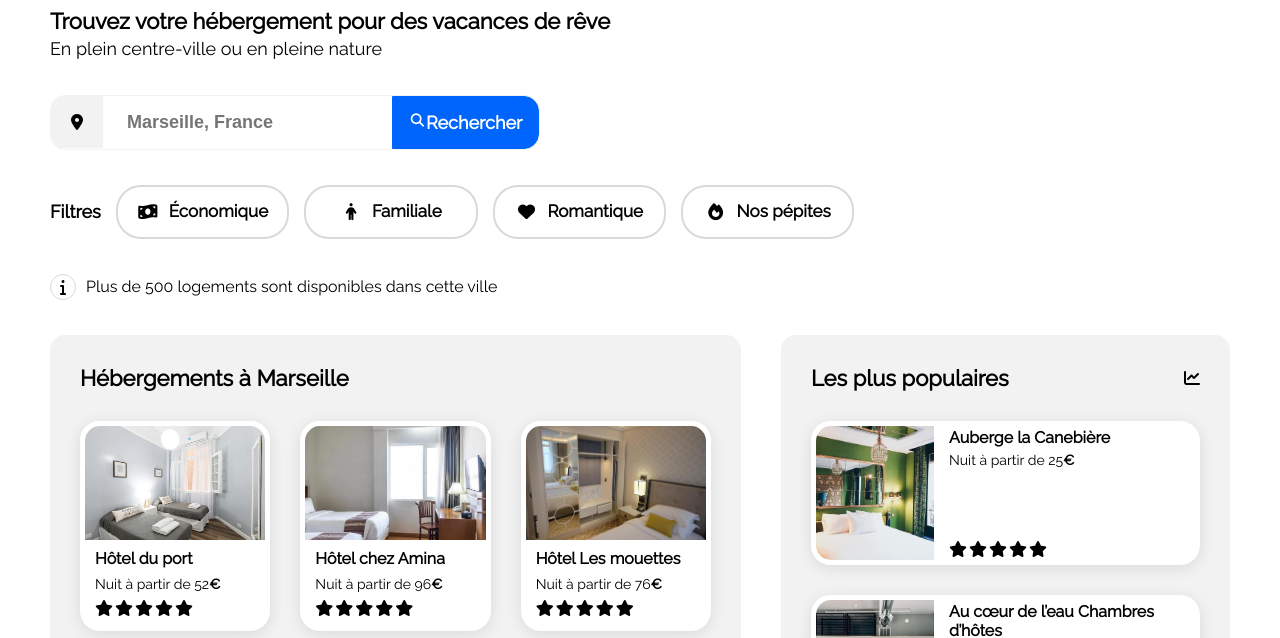
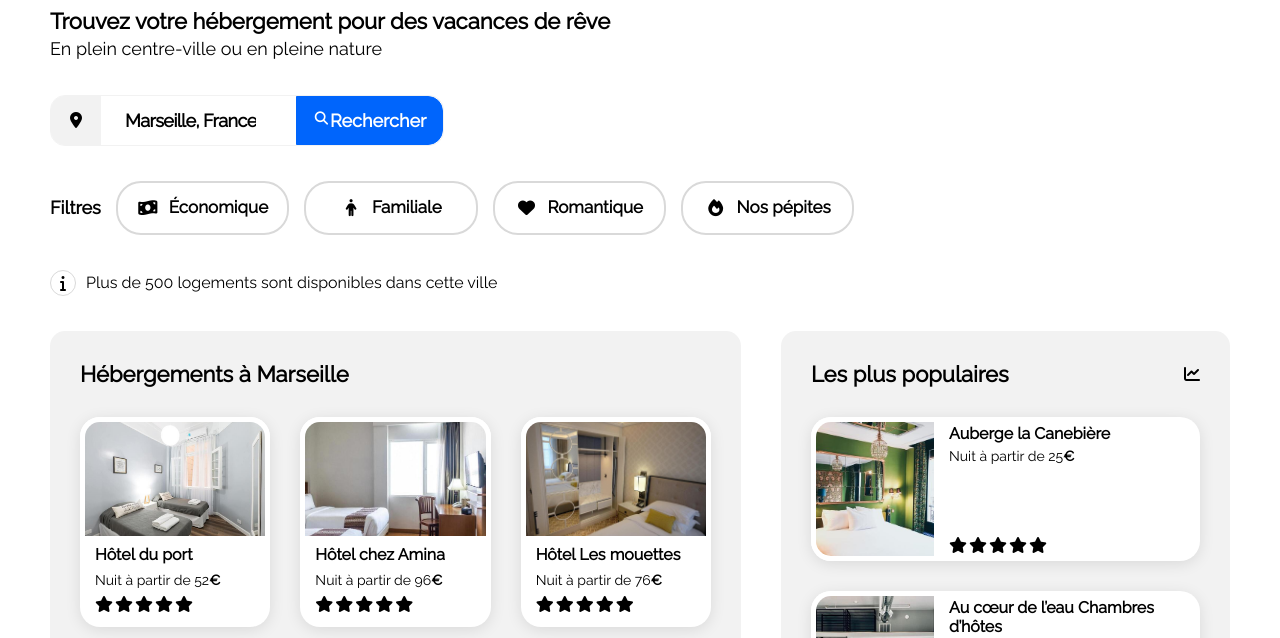
Before and after one commit to Vincentvdt/Projet1_OC_Booki, a plain HTML site: page index.html in a window 1280 px wide. Shown: the part 101-739 px from the top of the page. Drawn offline with Linux system fonts and the light colour scheme.

Commit message:
fix search bar size

```diff
--- a/style.css
+++ b/style.css
@@ -123,32 +123,42 @@ h2 {
 }
 
 .info__search-bar {
-    display: inline-flex;
-    border: 1px solid #f2f2f2;
+    display: flex;
+    gap: 24px;
     border-radius: 15px;
-    overflow: hidden
+    border: 1px solid #F2F2F2;
+    box-sizing: border-box;
+    background: #FFF;
+    overflow: hidden;
 }
 
 .info__search-bar_icon {
     display: flex;
     justify-content: center;
     align-items: center;
+    flex-shrink: 0;
     width: 50px;
-    height: 50px;
-    border: 1px solid #f2f2f2;
-    background: #f2f2f2;
-    flex-shrink: 0;
+    height: 49px;
+    background: #F2F2F2FF;
 }
 
-.info__search-bar_input {
-    border: none;
-    font-weight: 700;
-    font-size: 1.125rem;
-    padding: 0 24px;
+.info__search-bar_label {
+    display: none;
 }
 
-.info__search-bar_input::placeholder {
-    white-space: normal
+.info__search-bar_input, .info__search-bar_input::placeholder {
+    font-family: Raleway, sans-serif;
+    padding: 0;
+    margin: 0;
+    border: none;
+    box-sizing: border-box;
+    font-size: 1.125rem;
+    font-weight: 700;
+    line-height: normal;
+    text-align: left;
+    max-width: 147px;
+    color: #000;
+    letter-spacing: -0.54px;
 }
 
 .info__search-bar_input:focus-visible {
@@ -158,10 +168,13 @@ h2 {
 .info__search-bar_button {
     display: flex;
     align-items: center;
-    border: 1px solid #0065fc;
+    padding: 15px 16px;
+    height: 49px;
     border-radius: 0 15px 15px 0;
-    padding: 15px 16px;
-    background: #0065fc;
+    box-sizing: border-box;
+    border: 1px solid #0065FC;
+    background: #0065FC;
+    overflow: hidden;
     transition: background .15s ease-in-out
 }
 
@@ -176,6 +189,7 @@ h2 {
     color: #FFF;
     font-size: 1.125rem;
     font-weight: 700;
+    line-height: normal;
 }
 
 .info__search-bar_button:hover {
```
